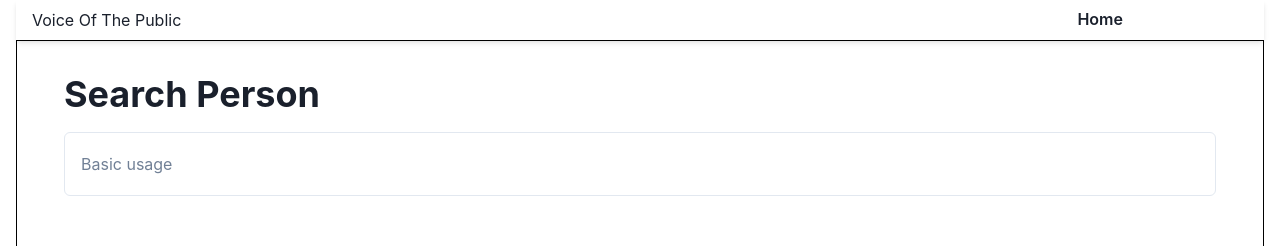
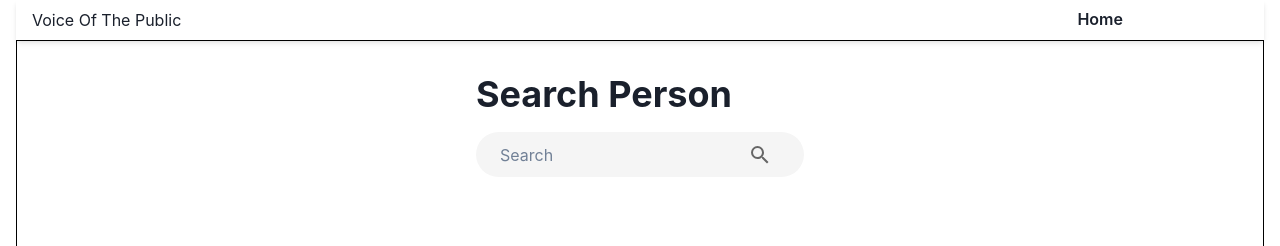
Before and after one commit to aldencheung2/hackMIT, a Next.js app: page /dashboard in a window 1280 px wide. Shown: the top 246 px of the page. Built offline with nearby package versions, Linux system fonts and the light colour scheme.

Commit message:
Added css

```diff
--- a/components/SearchInput/SearchInput.jsx
+++ b/components/SearchInput/SearchInput.jsx
@@ -6,7 +6,14 @@ const SearchInput = () => {
             <Heading my={4}>
                 Search Person
             </Heading>
-            <Input placeholder='Basic usage' width="6xl" height={16}/>
+            {/* <Input placeholder='Search' width="3xl" height={16}/> */}
+            <div style={{width: '3xl', height: '16', display: 'flex', flexDirection: 'row', alignItems: 'center'}}>
+                <input id="searchQueryInput" type="text" name="searchQueryInput" placeholder="Search" value="" style={{width: '100%', height: '2.8rem', background: '#f5f5f5', outline: 'none', border: 'none', borderRadius: '1.625rem', fontSize: '1rem', padding: '0 3.5rem 0 1.5rem'}}/>
+                <button id="searchQuerySubmit" type="submit" name="searchQuerySubmit" style={{width: '3.5rem', height: '2.8rem', marginLeft: '-3.5rem', background: 'none', border: 'none', outline: 'none'}}>
+                <svg style={{width:'24px', height:'24px', viewBox:"0 0 24 24"}}><path fill="#666666" d="M9.5,3A6.5,6.5 0 0,1 16,9.5C16,11.11 15.41,12.59 14.44,13.73L14.71,14H15.5L20.5,19L19,20.5L14,15.5V14.71L13.73,14.44C12.59,15.41 11.11,16 9.5,16A6.5,6.5 0 0,1 3,9.5A6.5,6.5 0 0,1 9.5,3M9.5,5C7,5 5,7 5,9.5C5,12 7,14 9.5,14C12,14 14,12 14,9.5C14,7 12,5 9.5,5Z" />
+                </svg>
+                </button>
+            </div>
         </Flex>
 
     )
```
